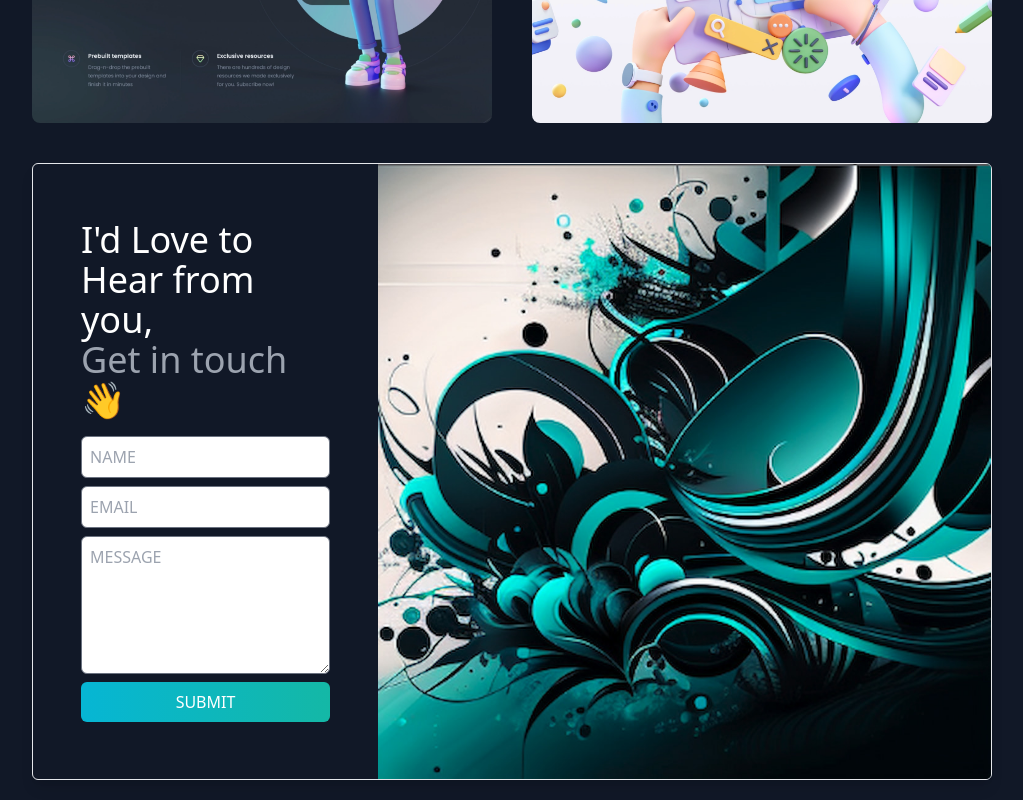
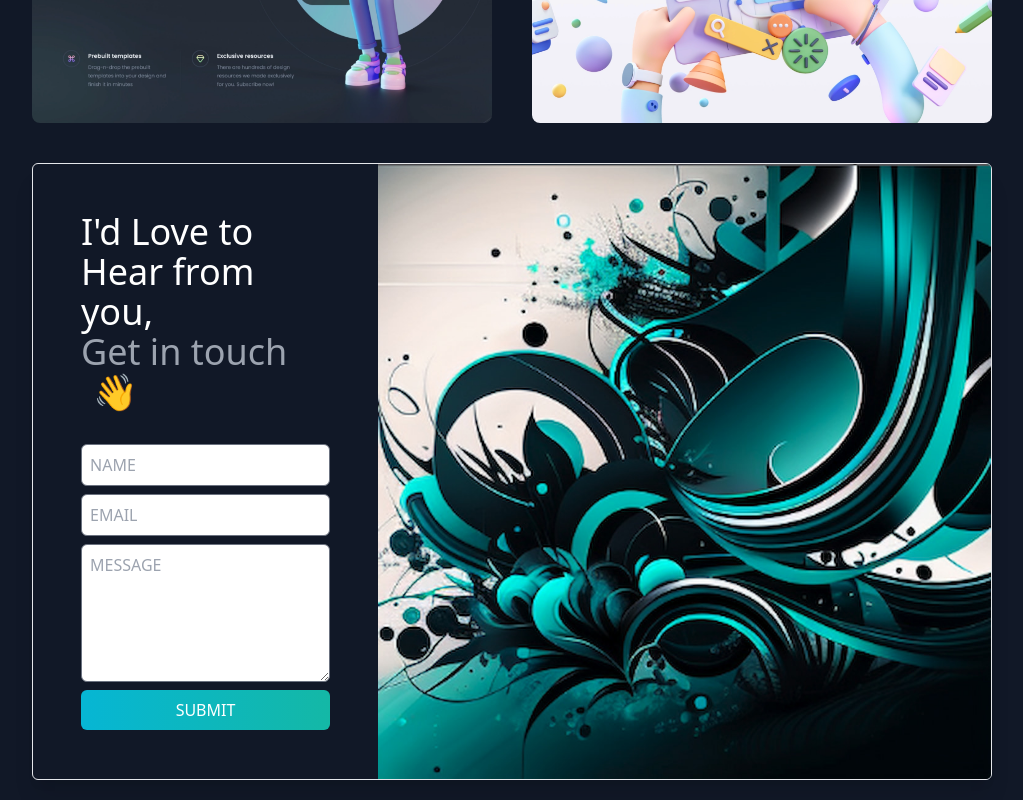
Before and after one commit to Jscorz/Portfolio-React-Tailwind, a Next.js app: page / in a window 1280 px wide. Shown: the part 3297-4097 px from the top of the page, without its empty margins (128-1151 px from the left). Built offline with nearby package versions, Linux system fonts and the light colour scheme.

Commit message:
gave some padding to wave hand icon to get space around it, which looks better/also added some padding bottom to h3 above form on lg screens

```diff
--- a/components/Contact.js
+++ b/components/Contact.js
@@ -4,13 +4,13 @@ import contactImage from "../public/contact-1.jpg";
 const Contact = () => {
 	return (
 		<section className='pb-5'>
-			<div className='shadow-lg border border-gray-200 rounded-md flex justify-center overflow-hidden'>
+			<div className='shadow-xl border border-gray-200 rounded-md flex justify-center overflow-hidden'>
 				<div className='flex flex-col justify-center mx-auto lg:w-[40%]'>
 					<div className='p-5 md:p-8 lg:p-12'>
-						<h3 className='text-2xl font-medium dark:text-white max-w-[15rem] lg:text-4xl'>
+						<h3 className='text-2xl font-medium dark:text-white max-w-[15rem] lg:text-4xl lg:max-w-none lg:pb-4'>
 							I'd Love to Hear from you,<br></br>
 							<span className='text-gray-400 font-medium'>
-								Get in touch<span className='text-4xl text-teal-600'>👋</span>
+								Get in touch<span className='text-4xl text-teal-600 p-3'>👋</span>
 							</span>
 						</h3>
 						<form action='https://formspree.io/f/xjvdgyoe' method='POST'>
```
